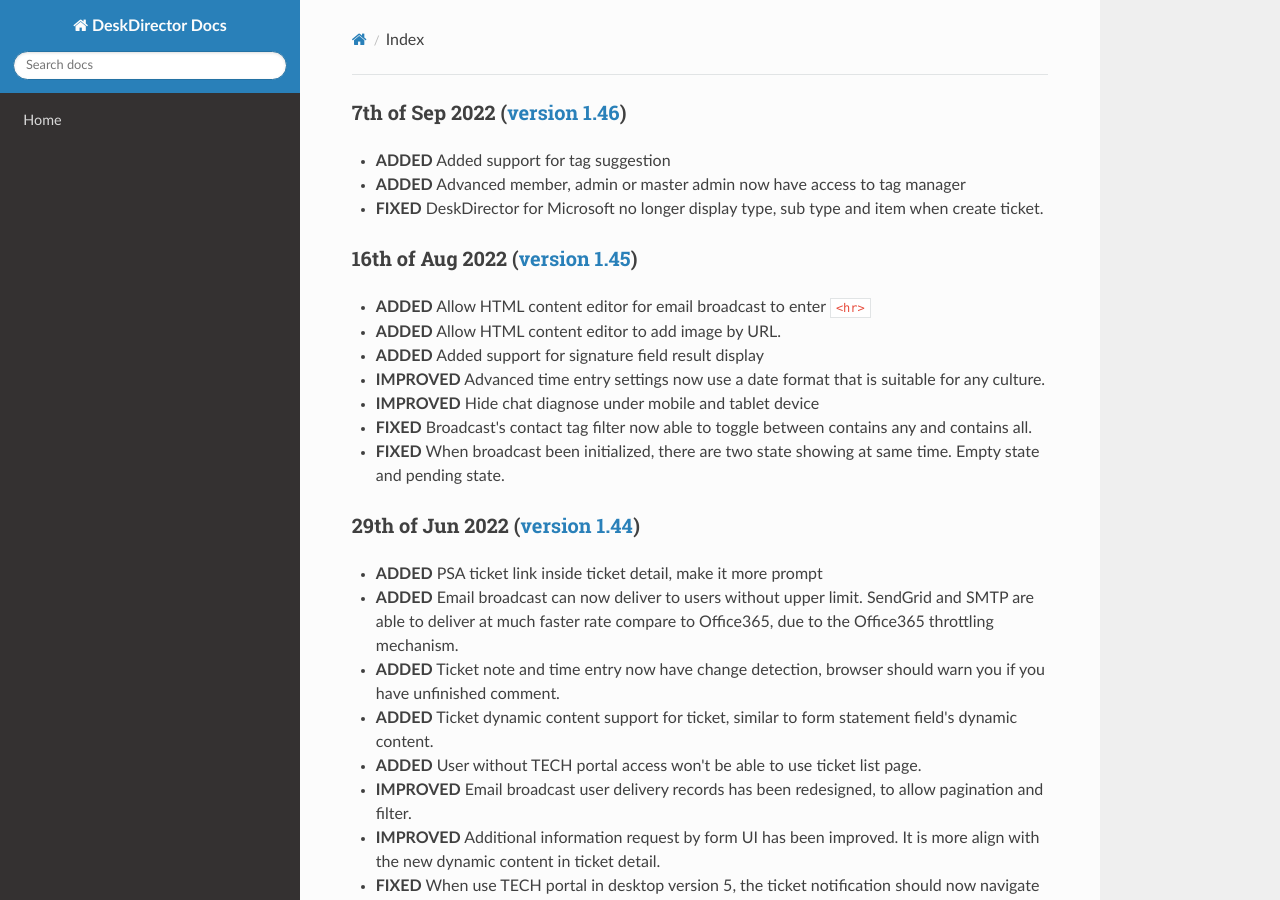
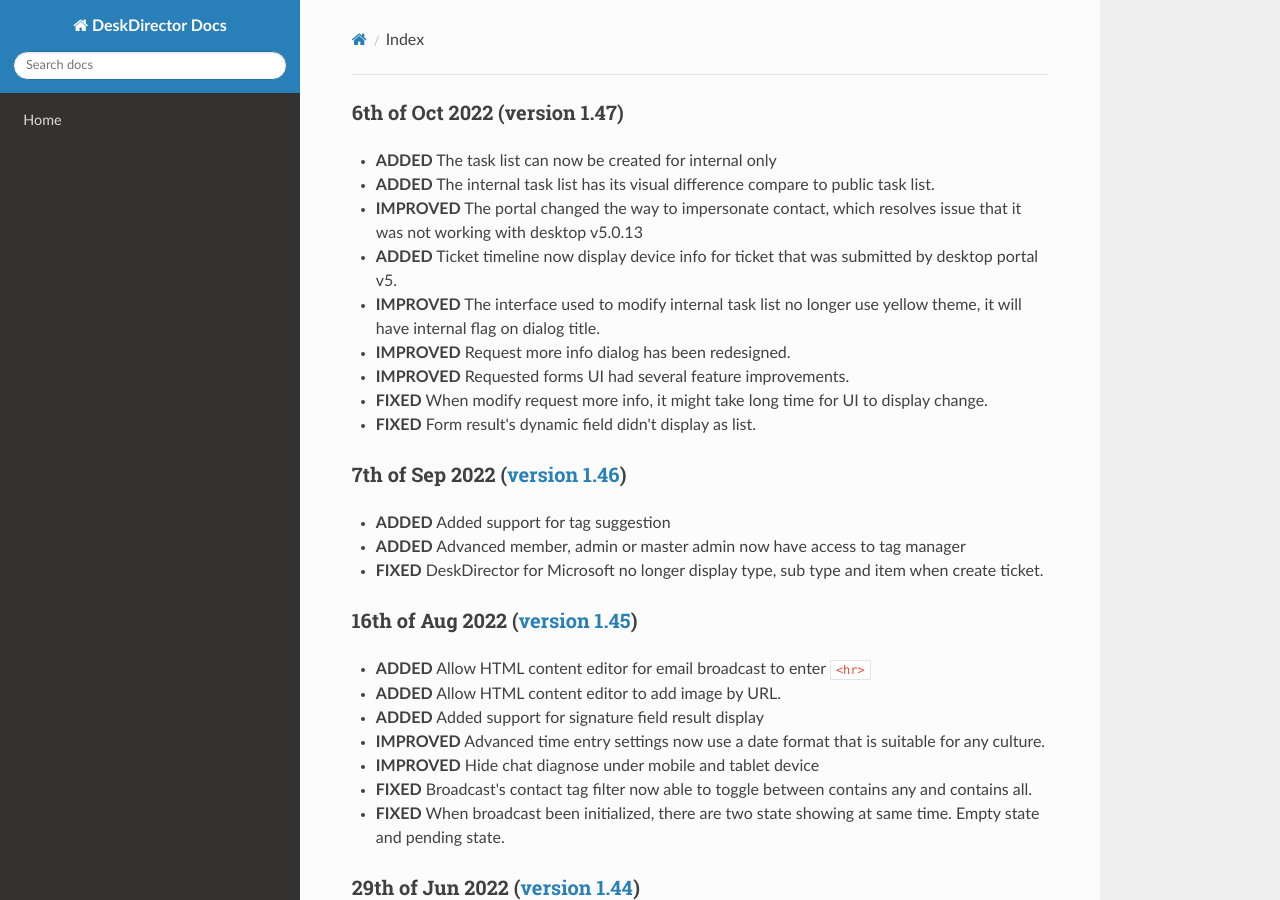
Before and after one commit to DeskDirector/docs, an MkDocs documentation site: the page built from docs/_release/tech/README.md, in a window 1280 px wide and 900 px high. Built offline with MkDocs 1.6.1, drawn with Linux system fonts in a browser that asks for light colours; nearby versions of some CDN libraries; old or Windows-style settings are respelled for this version of MkDocs.

Commit message:
Update README.md

```diff
--- a/docs/_release/tech/README.md
+++ b/docs/_release/tech/README.md
@@ -1,3 +1,15 @@
+### 6th of Oct 2022 (version 1.47)
+
+- **ADDED** The task list can now be created for internal only
+- **ADDED** The internal task list has its visual difference compare to public task list.
+- **IMPROVED** The portal changed the way to impersonate contact, which resolves issue that it was not working with desktop v5.0.13
+- **ADDED** Ticket timeline now display device info for ticket that was submitted by desktop portal v5.
+- **IMPROVED** The interface used to modify internal task list no longer use yellow theme, it will have internal flag on dialog title.
+- **IMPROVED** Request more info dialog has been redesigned.
+- **IMPROVED** Requested forms UI had several feature improvements.
+- **FIXED** When modify request more info, it might take long time for UI to display change.
+- **FIXED** Form result's dynamic field didn't display as list.
+
 ### 7th of Sep 2022 ([version 1.46](v1.46))
 
 - **ADDED** Added support for tag suggestion
```
